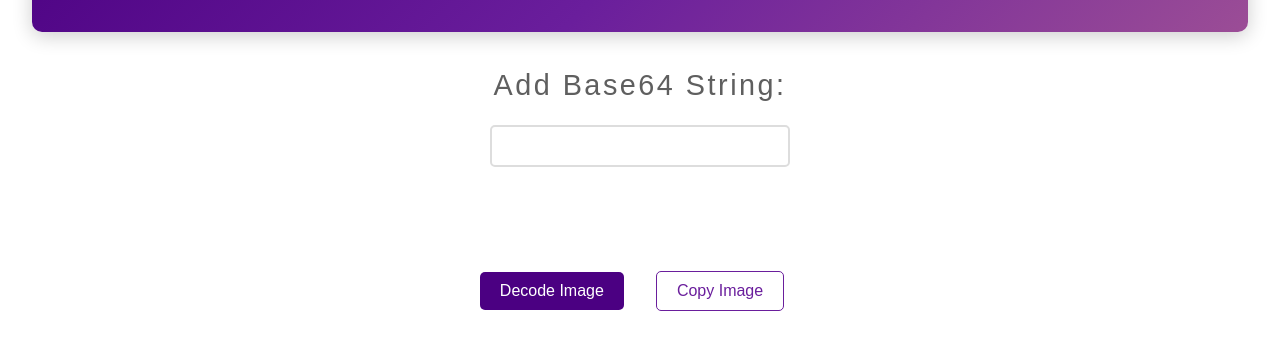
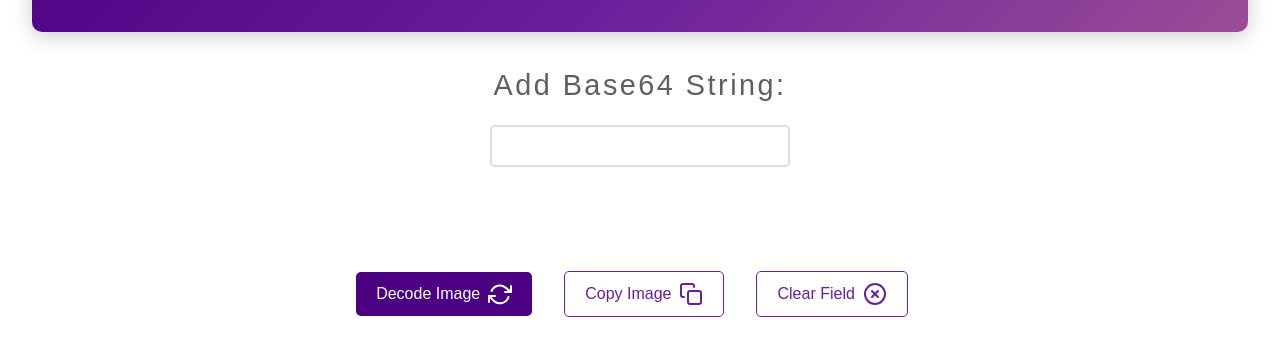
Before and after one commit to Brunno-DaSilva/base64-image-decoder, a plain HTML site: page index.html in a window 1280 px wide. Shown: the part 152-508 px from the top of the page. Drawn offline with Linux system fonts and the light colour scheme.

Commit message:
added clear button

```diff
--- a/img-decoder.js
+++ b/img-decoder.js
@@ -3,6 +3,7 @@ const decodeButton = document.getElementById("decode-button");
 const inputError = document.getElementById("input-error");
 const img = document.getElementById("face-image");
 const copyButton = document.getElementById("copy-button");
+const clearButton = document.getElementById("clear-button");
 
 const processBase64Image = (base64ImgString) => {
   try {
@@ -67,3 +68,10 @@ copyButton.addEventListener("click", () => {
     });
   }
 });
+
+clearButton.addEventListener("click", () => {
+  base64ImgInput.value = "";
+  img.style.display = "none";
+  img.src = "";
+  inputError.style.display = "none";
+});
--- a/index.html
+++ b/index.html
@@ -19,8 +19,30 @@
             <small id="input-error" style="color: tomato; display: none;">This field is required.</small><br /><br />
         </div>
         <div class="button-group">
-            <button id="decode-button">Decode Image</button><br /><br />
-            <button id="copy-button">Copy Image</button><br /><br />
+            <button id="decode-button">Decode Image
+                <svg xmlns="http://www.w3.org/2000/svg" width="24" height="24" fill="none" stroke="currentColor"
+                    stroke-width="2" stroke-linecap="round" stroke-linejoin="round" class="feather feather-refresh-cw">
+                    <polyline points="23 4 23 10 17 10" />
+                    <polyline points="1 20 1 14 7 14" />
+                    <path d="M3.51 9a9 9 0 0 1 14.13-3.36L23 10M1 14l5.36 5.36A9 9 0 0 0 20.49 15" />
+                </svg>
+
+            </button><br /><br />
+            <button id="copy-button">Copy Image
+                <svg xmlns="http://www.w3.org/2000/svg" width="24" height="24" fill="none" stroke="currentColor"
+                    stroke-width="2" stroke-linecap="round" stroke-linejoin="round" class="feather feather-copy">
+                    <rect x="9" y="9" width="13" height="13" rx="2" ry="2" />
+                    <path d="M5 15H4a2 2 0 0 1-2-2V4a2 2 0 0 1 2-2h9a2 2 0 0 1 2 2v1" />
+                </svg>
+            </button><br /><br />
+            <button id="clear-button">Clear Field
+                <svg xmlns="http://www.w3.org/2000/svg" width="24" height="24" fill="none" stroke="currentColor"
+                    stroke-width="2" stroke-linecap="round" stroke-linejoin="round" class="feather feather-x-circle">
+                    <circle cx="12" cy="12" r="10" />
+                    <line x1="15" y1="9" x2="9" y2="15" />
+                    <line x1="9" y1="9" x2="15" y2="15" />
+                </svg>
+            </button><br /><br />
         </div>
         <img id="face-image" style="display: none;" alt="Decoded image" />
     </div>
--- a/styles.css
+++ b/styles.css
@@ -87,6 +87,7 @@ input:focus {
   align-items: center;
   gap: 1rem;
   justify-content: center;
+  margin-bottom: 1.5rem;
 }
 
 button {
@@ -99,6 +100,10 @@ button {
   font-size: 16px;
   cursor: pointer !important;
   transition: background-color 0.3s ease, transform 0.2s ease;
+  display: flex;
+  align-items: center;
+  justify-content: center;
+  gap: 0.5rem;
 }
 
 button:hover {
@@ -111,10 +116,15 @@ button:focus {
   outline-offset: 3px;
 }
 
-#copy-button {
+#copy-button,
+#clear-button {
   background-color: #ffffff !important;
   color: #6a1e9c !important;
   border: 1px solid #6a1e9c !important;
+  display: flex;
+  align-items: center;
+  justify-content: center;
+  gap: 0.5rem;
 }
 
 small {
```
